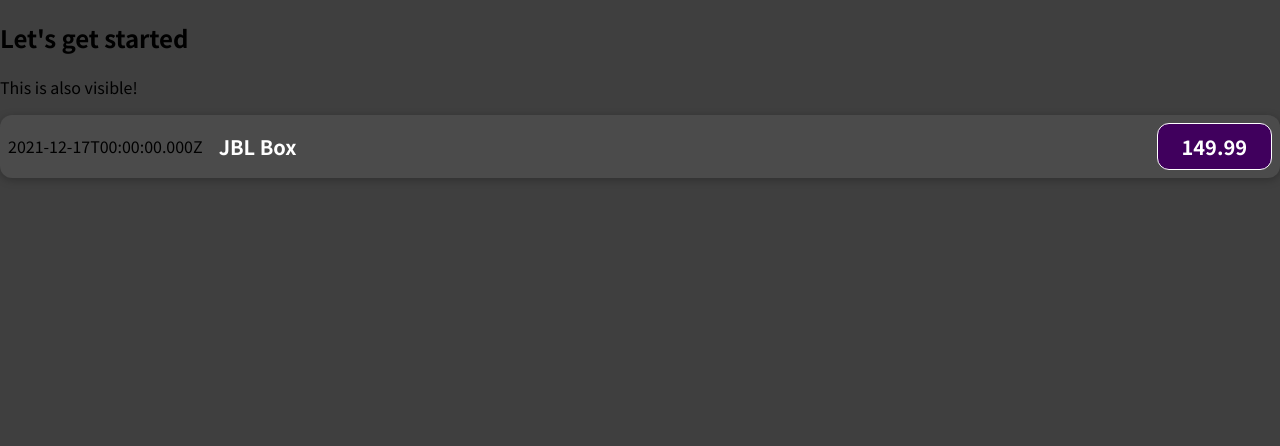
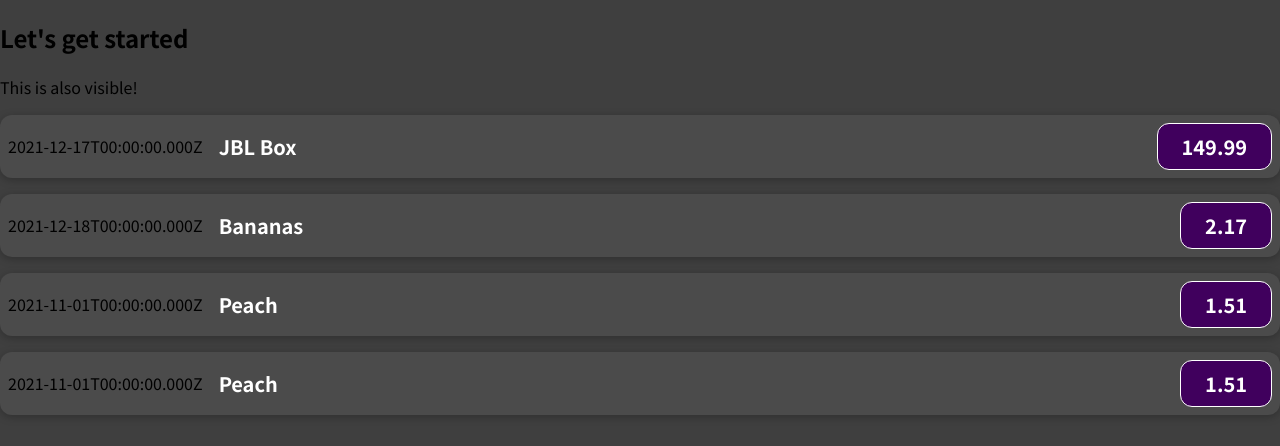
Before and after one commit to Henrique-mazzoleni/wallet-app, a JavaScript app: page / in a window 1280 px wide. Shown: the top 446 px of the page. Built offline with nearby package versions, Linux system fonts and the light colour scheme.

Commit message:
components props

```diff
--- a/src/App.js
+++ b/src/App.js
@@ -1,11 +1,56 @@
 import ExpenseItem from "./components/ExpenseItem";
 
 function App() {
+  const expenses = [
+    {
+      id: "e1",
+      title: "JBL Box",
+      amount: 149.99,
+      date: new Date(2021, 11, 17),
+    },
+    {
+      id: "e2",
+      title: "Bananas",
+      amount: 2.17,
+      date: new Date(2021, 11, 18),
+    },
+    {
+      id: "e3",
+      title: "Peach",
+      amount: 1.51,
+      date: new Date(2021, 10, 1),
+    },
+    {
+      id: "e4",
+      title: "Chocolate",
+      amount: 5.99,
+      date: new Date(2021, 5, 12),
+    },
+  ];
   return (
     <div>
       <h2>Let's get started</h2>
       <p>This is also visible!</p>
-      <ExpenseItem></ExpenseItem>
+      <ExpenseItem
+        title={expenses[0].title}
+        amount={expenses[0].amount}
+        date={expenses[0].date}
+      ></ExpenseItem>
+      <ExpenseItem
+        title={expenses[1].title}
+        amount={expenses[1].amount}
+        date={expenses[1].date}
+      ></ExpenseItem>
+      <ExpenseItem
+        title={expenses[2].title}
+        amount={expenses[2].amount}
+        date={expenses[2].date}
+      ></ExpenseItem>
+      <ExpenseItem
+        title={expenses[2].title}
+        amount={expenses[2].amount}
+        date={expenses[2].date}
+      ></ExpenseItem>
     </div>
   );
 }
--- a/src/components/ExpenseItem.js
+++ b/src/components/ExpenseItem.js
@@ -1,16 +1,12 @@
 import "./ExpenseItem.css";
 
-function ExpenseItem() {
-  const expenseDate = new Date(2021, 11, 17);
-  const expenseTitle = "JBL Box";
-  const expenseAmount = 149.99;
-
+function ExpenseItem(props) {
   return (
     <div className="expense-item">
-      <div>{expenseDate.toISOString()}</div>
+      <div>{props.date.toISOString()}</div>
       <div className="expense-item__description">
-        <h2>{expenseTitle}</h2>
-        <div className="expense-item__price">{expenseAmount}</div>
+        <h2>{props.title}</h2>
+        <div className="expense-item__price">{props.amount}</div>
       </div>
     </div>
   );
```
